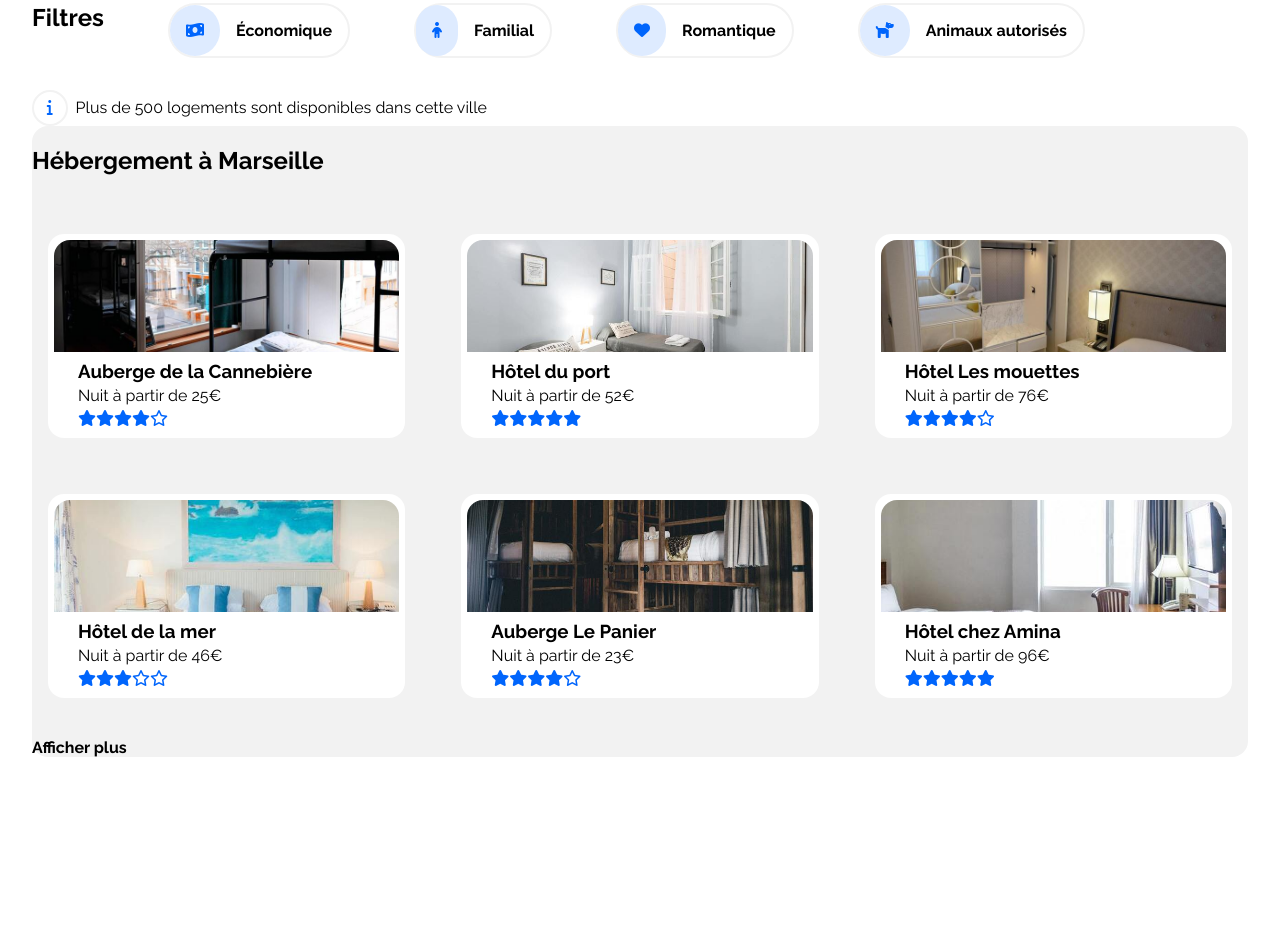
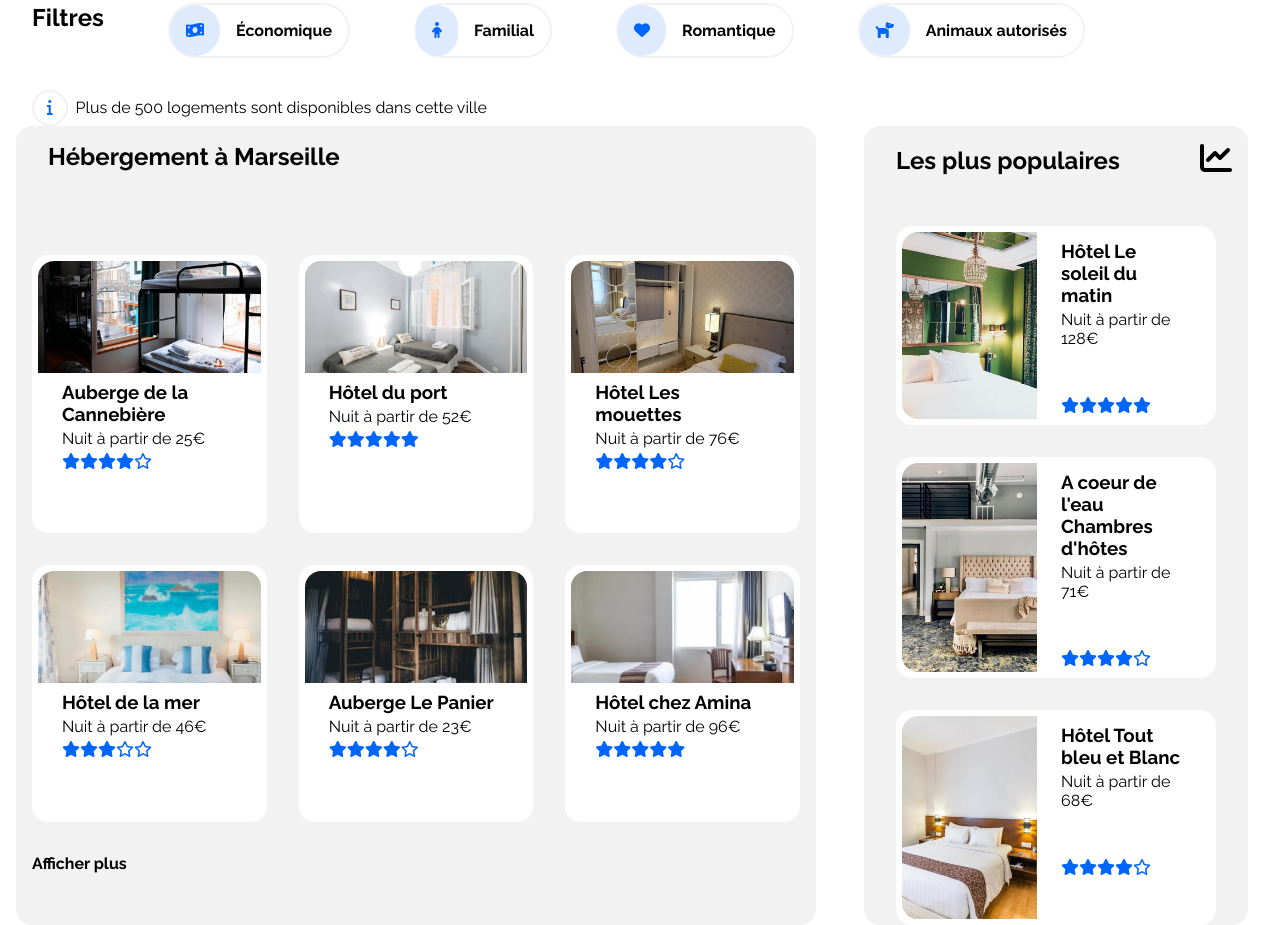
Before and after one commit to BenjaminZilliox/BenjaminZilliox_2_06072021, a plain HTML site: page index.html in a window 1280 px wide. Shown: the part 274-1199 px from the top of the page. Before the commit the page ends 1031 px from the top, so only its background shows below. Drawn offline with Linux system fonts and the light colour scheme.

Commit message:
style section populaire

```diff
--- a/index.html
+++ b/index.html
@@ -217,6 +217,74 @@
         </div>
         <a href="#" class="showmore">Afficher plus</a>
       </div>
+
+      <!-- Les plus populaires -->
+      <div class="mostpopular">
+        <div class="populartitle">
+          <h2 class="mostpopularstitle">Les plus populaires</h2>
+          <i class="fas fa-chart-line popularicon"></i>
+        </div>
+        <div class="popular">
+          <img
+            class="imgpopular"
+            src="images/hebergements/4_small/emile-guillemot-Bj_rcSC5XfE-unsplash.jpg"
+            alt="Hôtel Le soleil du matin"
+          />
+          <div class="casetext">
+            <h3 class="hotelname">Hôtel Le soleil du matin</h3>
+            <p class="hotelprice">
+              Nuit à partir de <span class="price">128€</span>
+            </p>
+            <div class="stars">
+              <div class="star1"><i class="fas fa-star"></i></div>
+              <div class="star2"><i class="fas fa-star"></i></div>
+              <div class="star3"><i class="fas fa-star"></i></div>
+              <div class="star4"><i class="fas fa-star"></i></div>
+              <div class="star5"><i class="fas fa-star"></i></div>
+            </div>
+          </div>
+        </div>
+        <div class="popular">
+          <img
+            class="imgpopular"
+            src="images/hebergements/4_small/aw-creative-VGs8z60yT2c-unsplash.jpg"
+            alt="Au coeur de l'eau"
+          />
+          <div class="casetext">
+            <h3 class="hotelname">A coeur de l'eau Chambres d'hôtes</h3>
+            <p class="hotelprice">
+              Nuit à partir de <span class="price">71€</span>
+            </p>
+            <div class="stars">
+              <div class="star1"><i class="fas fa-star"></i></div>
+              <div class="star2"><i class="fas fa-star"></i></div>
+              <div class="star3"><i class="fas fa-star"></i></div>
+              <div class="star4"><i class="fas fa-star"></i></div>
+              <div class="star5"><i class="far fa-star"></i></div>
+            </div>
+          </div>
+        </div>
+        <div class="popular">
+          <img
+            class="imgpopular"
+            src="images/hebergements/4_small/febrian-zakaria-sjvU0THccQA-unsplash.jpg"
+            alt="Hôtel Tout bleu et Blanc"
+          />
+          <div class="casetext">
+            <h3 class="hotelname">Hôtel Tout bleu et Blanc</h3>
+            <p class="hotelprice">
+              Nuit à partir de <span class="price">68€</span>
+            </p>
+            <div class="stars">
+              <div class="star1"><i class="fas fa-star"></i></div>
+              <div class="star2"><i class="fas fa-star"></i></div>
+              <div class="star3"><i class="fas fa-star"></i></div>
+              <div class="star4"><i class="fas fa-star"></i></div>
+              <div class="star5"><i class="far fa-star"></i></div>
+            </div>
+          </div>
+        </div>
+      </div>
     </section>
   </body>
 </html>
--- a/style.css
+++ b/style.css
@@ -129,6 +129,7 @@ body {
   border: 2px solid #f2f2f2;
   border-radius: 2rem;
   cursor: pointer;
+  transition: 0.3s;
 }
 
 .filtereco:hover {
@@ -156,6 +157,7 @@ body {
   border: 2px solid #f2f2f2;
   border-radius: 2rem;
   cursor: pointer;
+  transition: 0.3s;
 }
 
 .filterfamily:hover {
@@ -183,6 +185,7 @@ body {
   border: 2px solid #f2f2f2;
   border-radius: 2rem;
   cursor: pointer;
+  transition: 0.3s;
 }
 
 .filterlovely:hover {
@@ -210,6 +213,7 @@ body {
   border: 2px solid #f2f2f2;
   border-radius: 2rem;
   cursor: pointer;
+  transition: 0.3s;
 }
 
 .filterpet:hover {
@@ -250,18 +254,25 @@ body {
 
 /* Section Hébergement */
 
+.hosting {
+  display: grid;
+  grid-template-columns: 65% 35%;
+}
+
 .hostingsection {
   display: grid;
   grid-template-columns: repeat(3, 1fr);
-  column-gap: 1.5rem;
-  row-gap: 1.5rem;
+  column-gap: 2rem;
+  row-gap: 2rem;
   background-color: #f2f2f2;
-  margin: 0 2rem;
+  margin: 0 1rem;
+  padding: 0 1rem;
   border-radius: 1rem;
 }
 
 .hostingtitle {
   grid-column: 1/-1;
+  margin: 1rem 0 0 1rem;
 }
 
 .imghotel {
@@ -276,7 +287,8 @@ body {
   background-color: white;
   padding: 0.375rem;
   border-radius: 1rem;
-  margin: 1rem;
+  cursor: pointer;
+  transition: 0.3s;
 }
 
 .hotel:hover {
@@ -305,3 +317,50 @@ body {
   color: black;
   font-weight: bold;
 }
+
+/* Section Les plus populaire */
+
+.mostpopular {
+  display: grid;
+  grid-template-columns: 1fr;
+  row-gap: 2rem;
+  background-color: #f2f2f2;
+  margin: 0 2rem;
+  border-radius: 1rem;
+}
+
+.populartitle {
+  display: flex;
+  justify-content: space-between;
+  margin: 0 0 0 2rem;
+}
+
+.popularicon {
+  font-size: 2rem;
+  padding: 1rem 1rem 0 0;
+}
+
+.imgpopular {
+  width: 135px;
+  height: 100%;
+  object-fit: cover;
+  border-radius: 1rem 0 0 1rem;
+}
+
+.popular {
+  display: flex;
+  background-color: white;
+  border-radius: 1rem;
+  margin: 0 2rem;
+  padding: 0.375rem;
+  cursor: pointer;
+  transition: 0.3s;
+}
+
+.popular:hover {
+  transform: scale(1.02);
+}
+
+.popular .stars {
+  margin-top: 3rem;
+}
```
